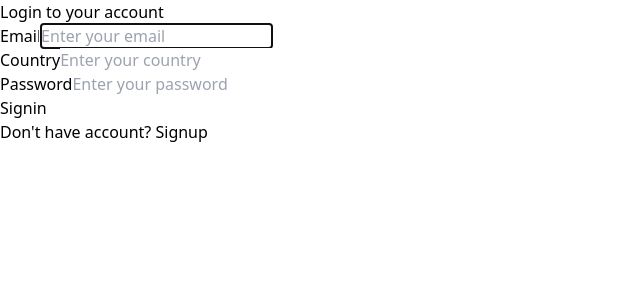
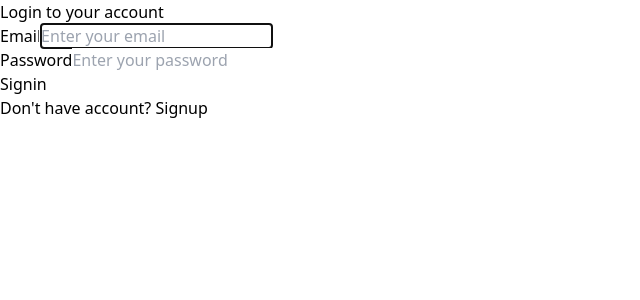
Before and after one commit to saagarbhujel/yt-test, a React (Vite) app: page /login in a window 1280 px wide. Shown: the top 300 px of the page, without its empty margins (0-640 px from the left). Built offline with nearby package versions, Linux system fonts and the light colour scheme.

Commit message:
country removed

```diff
--- a/src/components/login.tsx
+++ b/src/components/login.tsx
@@ -16,7 +16,6 @@ const Login = () => {
   const errRef = useRef<HTMLInputElement>(null);
 
       const [email, setEmail] = useState("");
-      const [country, setCountry] = useState("");
       const [password, setPassword] = useState("");
       const [errMsg, setErrMsg] = useState("");
 
@@ -27,14 +26,13 @@ const Login = () => {
 
       useEffect(()=>{
         setErrMsg("")
-      },[email, country, password])
+      },[email, password])
 
       const handleSubmit = async (e: React.FormEvent<HTMLFormElement>) => {
         e.preventDefault()
        try {
         const res = await axios.post('/player',JSON.stringify({
           email,
-          country,
           password,
         }),{
           headers: {
@@ -43,10 +41,9 @@ const Login = () => {
         })
         const accessToken = res?.data?.accessToken;
         const role = res?.data?.role;
-        setAuth({role, accessToken,email,country,})
+        setAuth({role, accessToken,email})
          navigate(from, { replace: true });
         setEmail("")
-        setCountry("")
         setPassword("")
 
        } catch (error:any) {
@@ -99,22 +96,6 @@ const Login = () => {
         </div>
 
         <div className="flex flex-col m-2 w-full">
-          <label className="font-extralight mb-1" htmlFor="country">
-            Country
-          </label>
-          <input
-            className="border border-gray-300  h-9 pl-2 rounded-md font-light text-sm  outline-none focus:border-blue-300 focus:ring-4 ring-blue-500/20  transition-all ease-in-out "
-            type="text"
-            placeholder="Enter your country"
-            id="country"
-            value={country}
-            onChange={(e) => setCountry(e.target.value)}
-            required
-            autoComplete="off"
-          />
-        </div>
-
-        <div className="flex flex-col m-2 w-full">
           <label className="font-extralight mb-1 " htmlFor="password">
             Password
           </label>
```
